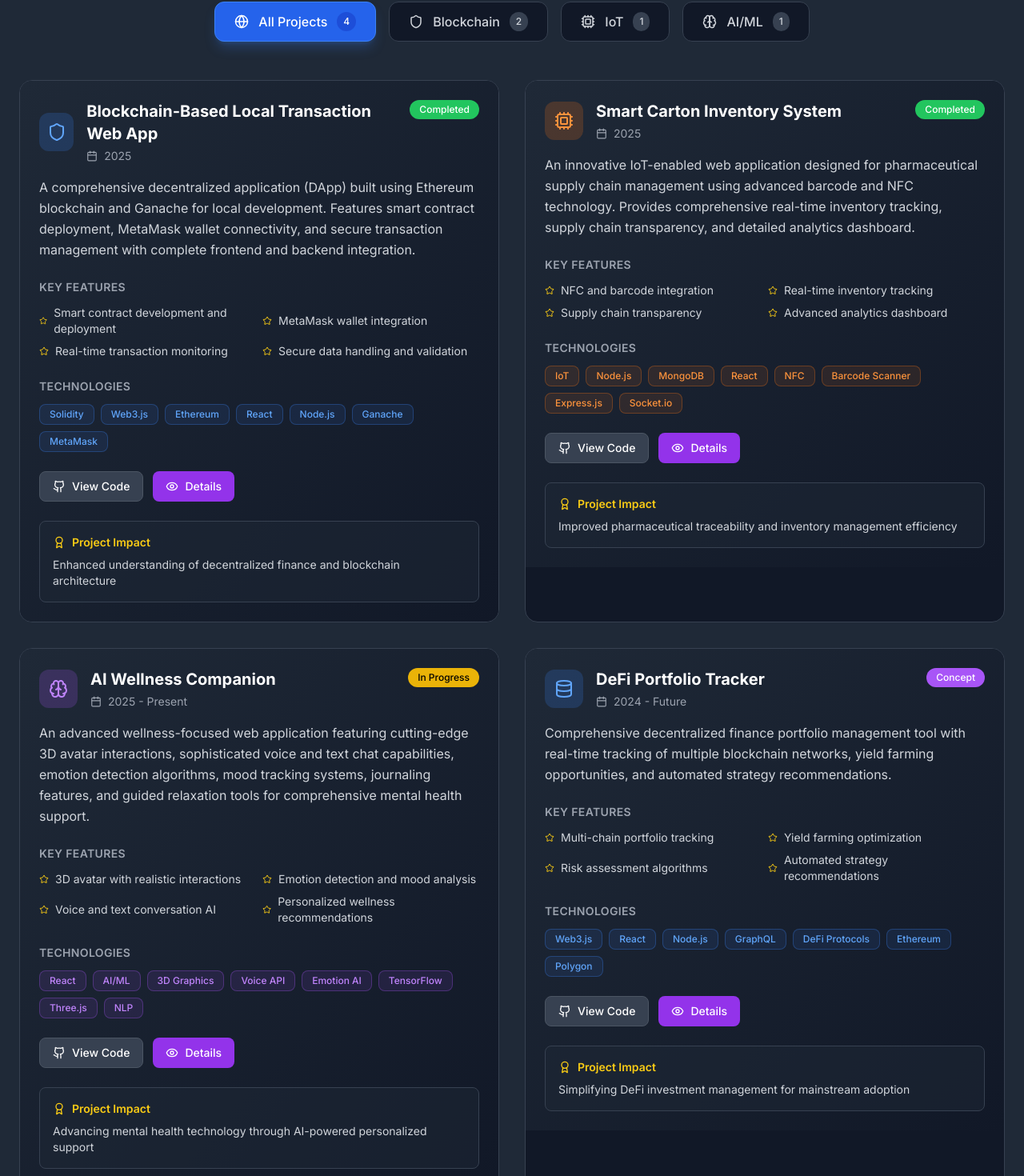
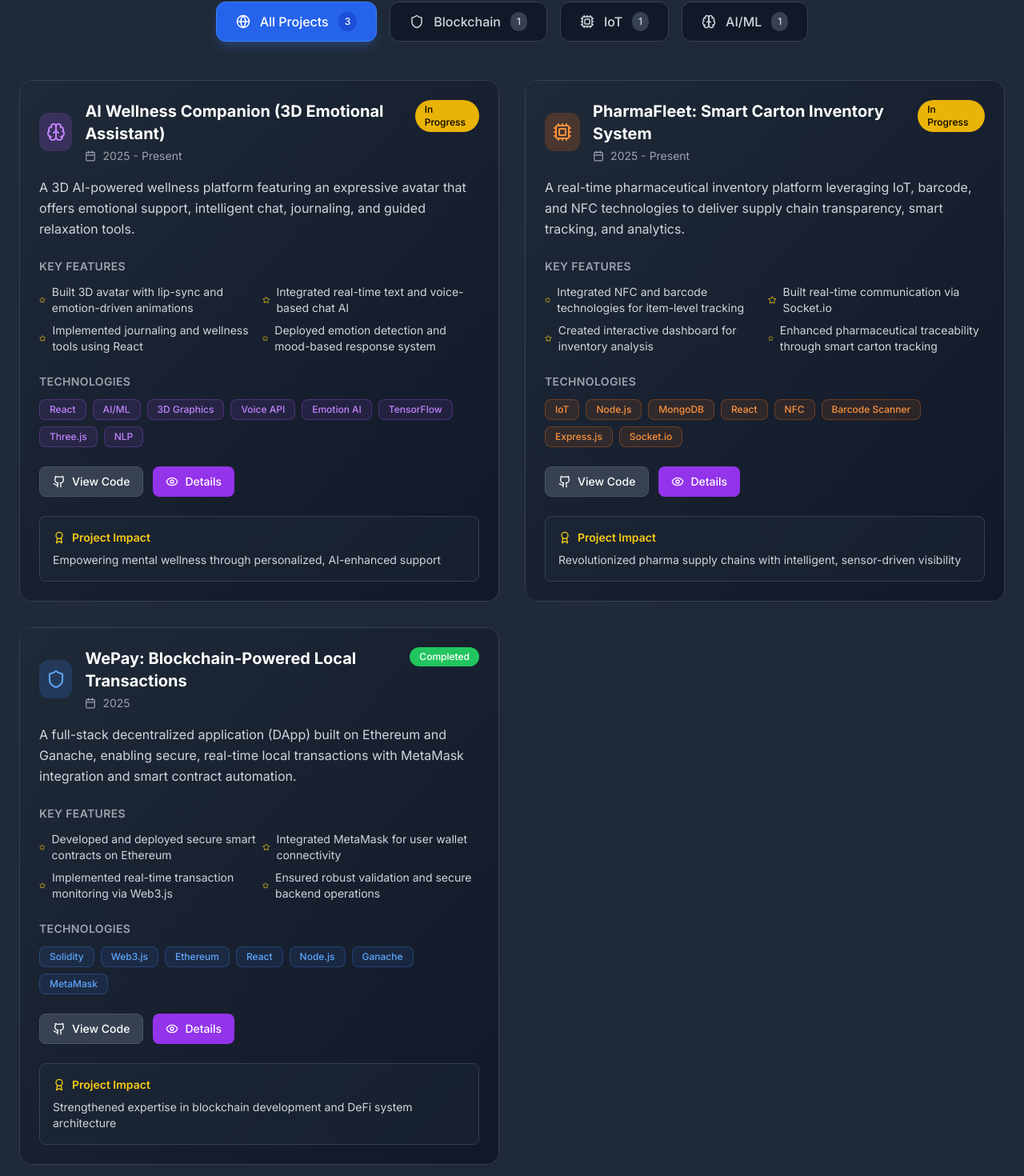
Before and after one commit to Priyank-0401/priyankpahwa, a React (Vite) app: page / in a window 1280 px wide. Shown: the part 6440-7910 px from the top of the page at 80% size. Built offline with nearby package versions, Linux system fonts and the light colour scheme.

Commit message:
Some Changes

```diff
--- a/src/components/Contact.jsx
+++ b/src/components/Contact.jsx
@@ -50,7 +50,7 @@
   };  const contactInfo = [    {
       icon: Mail,
       title: "Email",
-      value: "contact@example.com",
+      value: "priyankpahwa41@gmail.com",
       href: "mailto:priyankpahwa41@gmail.com",
       description: "Best for project inquiries",
       response: "Preferred contact"
--- a/src/components/Hero.jsx
+++ b/src/components/Hero.jsx
@@ -39,19 +39,19 @@
   const socialLinks = [
     {
       icon: Github,
-      href: 'https://github.com/username',
+      href: 'https://github.com/Priyank-0401',
       label: 'GitHub',
       color: 'hover:bg-gray-700'
     },
     {
       icon: Linkedin,
-      href: 'https://linkedin.com/in/username',
+      href: 'https://linkedin.com/in/priyankpahwa41',
       label: 'LinkedIn',
       color: 'hover:bg-blue-600'
     },
     {
       icon: Mail,
-      href: 'mailto:contact@example.com',
+      href: 'mailto:priyankpahwa41@gmail.com',
       label: 'Email',
       color: 'hover:bg-red-600'
     },
--- a/src/components/Projects.jsx
+++ b/src/components/Projects.jsx
@@ -24,84 +24,66 @@
   const projects = [
     {
       id: 1,
-      title: "Blockchain-Based Local Transaction Web App",
-      description: "A comprehensive decentralized application (DApp) built using Ethereum blockchain and Ganache for local development. Features smart contract deployment, MetaMask wallet connectivity, and secure transaction management with complete frontend and backend integration.",
-      detailedDescription: "This project demonstrates expertise in blockchain development by creating a full-stack DApp that enables secure, transparent local transactions. The application uses Solidity for smart contracts, Web3.js for blockchain interaction, and React for the user interface. Users can connect their MetaMask wallets, view transaction history, and execute secure transfers with real-time updates.",
-      image: "https://images.unsplash.com/photo-1639762681485-074b7f938ba0?w=600&h=300&fit=crop&auto=format",      technologies: ["Solidity", "Web3.js", "Ethereum", "React", "Node.js", "Ganache", "MetaMask"],
+      title: "AI Wellness Companion (3D Emotional Assistant)",
+      description: "A 3D AI-powered wellness platform featuring an expressive avatar that offers emotional support, intelligent chat, journaling, and guided relaxation tools.",
+      detailedDescription: "The AI Wellness Companion blends AI and 3D technology to deliver a personalized digital wellness experience. Through real-time emotion detection, voice and text conversation, and interactive journaling, it promotes mindfulness and mental health. The avatar responds with realistic expressions and synced voice output using Azure TTS and Groq-powered NLP, all built in a custom React + Node.js stack.",
+      image: "https://images.unsplash.com/photo-1677442136019-21780ecad995?w=600&h=300&fit=crop&auto=format",
+      technologies: ["React", "AI/ML", "3D Graphics", "Voice API", "Emotion AI", "TensorFlow", "Three.js", "NLP"],
+      category: "ai",
+      icon: Brain,
+      github: "https://github.com/Priyank-0401/AI-Companion",
+      demo: "#",
+      status: "wip",
+      date: "2025 - Present",
+      highlights: [
+        "Built 3D avatar with lip-sync and emotion-driven animations",
+        "Integrated real-time text and voice-based chat AI",
+        "Implemented journaling and wellness tools using React",
+        "Deployed emotion detection and mood-based response system"
+      ],
+      impact: "Empowering mental wellness through personalized, AI-enhanced support"
+    },
+    {
+      id: 2,
+      title: "PharmaFleet: Smart Carton Inventory System",
+      description: "A real-time pharmaceutical inventory platform leveraging IoT, barcode, and NFC technologies to deliver supply chain transparency, smart tracking, and analytics.",
+      detailedDescription: "PharmaFleet is an intelligent inventory management system tailored for the pharmaceutical industry. It integrates IoT sensors, NFC tags, and barcode scanning with a React frontend and Node.js backend. The system tracks medicine cartons in real-time, verifies product authenticity, and powers analytics dashboards to support supply chain decisions and traceability.",
+      image: "https://images.unsplash.com/photo-1586864387967-d02ef85d93e8?w=600&h=300&fit=crop&auto=format",
+      technologies: ["IoT", "Node.js", "MongoDB", "React", "NFC", "Barcode Scanner", "Express.js", "Socket.io"],
+      category: "iot",
+      icon: Cpu,
+      github: "https://github.com/Priyank-0401/Inventory-Management",
+      demo: "#",
+      status: "wip",
+      date: "2025 - Present",
+      highlights: [
+        "Integrated NFC and barcode technologies for item-level tracking",
+        "Built real-time communication via Socket.io",
+        "Created interactive dashboard for inventory analysis",
+        "Enhanced pharmaceutical traceability through smart carton tracking"
+      ],
+      impact: "Revolutionized pharma supply chains with intelligent, sensor-driven visibility"
+    },
+    {
+      id: 3,
+      title: "WePay: Blockchain-Powered Local Transactions",
+      description: "A full-stack decentralized application (DApp) built on Ethereum and Ganache, enabling secure, real-time local transactions with MetaMask integration and smart contract automation.",
+      detailedDescription: "WePay is a robust blockchain solution that demonstrates hands-on experience in decentralized finance. It combines Solidity smart contracts with a React frontend and Node.js backend, enabling users to connect MetaMask wallets, manage funds, and track transaction history in real-time using Web3.js. Built for local deployment with Ganache, it offers a sandbox for exploring real-world DeFi concepts.",
+      image: "https://images.unsplash.com/photo-1639762681485-074b7f938ba0?w=600&h=300&fit=crop&auto=format",
+      technologies: ["Solidity", "Web3.js", "Ethereum", "React", "Node.js", "Ganache", "MetaMask"],
       category: "blockchain",
       icon: Shield,
-      github: "https://github.com/username",
+      github: "https://github.com/Priyank-0401/wepay-crypto",
       demo: "#",
       status: "completed",
       date: "2025",
       highlights: [
-        "Smart contract development and deployment",
-        "MetaMask wallet integration",
-        "Real-time transaction monitoring",
-        "Secure data handling and validation"
+        "Developed and deployed secure smart contracts on Ethereum",
+        "Integrated MetaMask for user wallet connectivity",
+        "Implemented real-time transaction monitoring via Web3.js",
+        "Ensured robust validation and secure backend operations"
       ],
-      impact: "Enhanced understanding of decentralized finance and blockchain architecture"
-    },
-    {
-      id: 2,
-      title: "Smart Carton Inventory System",
-      description: "An innovative IoT-enabled web application designed for pharmaceutical supply chain management using advanced barcode and NFC technology. Provides comprehensive real-time inventory tracking, supply chain transparency, and detailed analytics dashboard.",
-      detailedDescription: "This system revolutionizes pharmaceutical inventory management by combining IoT sensors, NFC technology, and barcode scanning to create a comprehensive tracking solution. The application monitors carton movement, validates authenticity, and provides real-time updates on inventory levels with advanced analytics for decision-making.",
-      image: "https://images.unsplash.com/photo-1586864387967-d02ef85d93e8?w=600&h=300&fit=crop&auto=format",      technologies: ["IoT", "Node.js", "MongoDB", "React", "NFC", "Barcode Scanner", "Express.js", "Socket.io"],
-      category: "iot",
-      icon: Cpu,
-      github: "https://github.com/username",
-      demo: "#",
-      status: "completed",
-      date: "2025",
-      highlights: [
-        "NFC and barcode integration",
-        "Real-time inventory tracking",
-        "Supply chain transparency",
-        "Advanced analytics dashboard"
-      ],
-      impact: "Improved pharmaceutical traceability and inventory management efficiency"
-    },
-    {
-      id: 3,
-      title: "AI Wellness Companion",
-      description: "An advanced wellness-focused web application featuring cutting-edge 3D avatar interactions, sophisticated voice and text chat capabilities, emotion detection algorithms, mood tracking systems, journaling features, and guided relaxation tools for comprehensive mental health support.",
-      detailedDescription: "This innovative project combines AI, machine learning, and 3D graphics to create a personalized wellness companion. The application uses emotion detection algorithms to understand user mood, provides intelligent responses through natural language processing, and offers guided meditation and relaxation techniques through an interactive 3D avatar interface.",
-      image: "https://images.unsplash.com/photo-1677442136019-21780ecad995?w=600&h=300&fit=crop&auto=format",      technologies: ["React", "AI/ML", "3D Graphics", "Voice API", "Emotion AI", "TensorFlow", "Three.js", "NLP"],
-      category: "ai",
-      icon: Brain,
-      github: "https://github.com/username",
-      demo: "#",
-      status: "wip",
-      date: "2025 - Present",
-      highlights: [
-        "3D avatar with realistic interactions",
-        "Emotion detection and mood analysis",
-        "Voice and text conversation AI",
-        "Personalized wellness recommendations"
-      ],
-      impact: "Advancing mental health technology through AI-powered personalized support"
-    },
-    {
-      id: 4,
-      title: "DeFi Portfolio Tracker",
-      description: "Comprehensive decentralized finance portfolio management tool with real-time tracking of multiple blockchain networks, yield farming opportunities, and automated strategy recommendations.",
-      detailedDescription: "A sophisticated DeFi dashboard that aggregates data from multiple blockchain networks to provide users with a complete view of their decentralized finance investments. Features include yield farming optimization, liquidity pool analysis, and risk assessment tools.",
-      image: "https://images.unsplash.com/photo-1611974789855-9c2a0a7236a3?w=600&h=300&fit=crop&auto=format",
-      technologies: ["Web3.js", "React", "Node.js", "GraphQL", "DeFi Protocols", "Ethereum", "Polygon"],
-      category: "blockchain",
-      icon: Database,
-      github: "https://github.com/username",
-      demo: "#",
-      status: "concept",
-      date: "2024 - Future",
-      highlights: [
-        "Multi-chain portfolio tracking",
-        "Yield farming optimization",
-        "Risk assessment algorithms",
-        "Automated strategy recommendations"
-      ],
-      impact: "Simplifying DeFi investment management for mainstream adoption"
+      impact: "Strengthened expertise in blockchain development and DeFi system architecture"
     }
   ];
 
@@ -320,7 +302,7 @@
           </h3>
           <div className="grid grid-cols-2 md:grid-cols-4 gap-8">
             {[
-              { label: "Total Projects", value: "4", icon: Zap, color: "text-blue-400" },
+              { label: "Total Projects", value: "3", icon: Zap, color: "text-blue-400" },
               { label: "Technologies", value: "20+", icon: Code2, color: "text-green-400" },
               { label: "GitHub Repos", value: "15+", icon: GitBranch, color: "text-purple-400" },
               { label: "Lines of Code", value: "10K+", icon: Database, color: "text-orange-400" }
```
Also changed, not shown: 1 other file (tests, documents, lock files or other folders).
